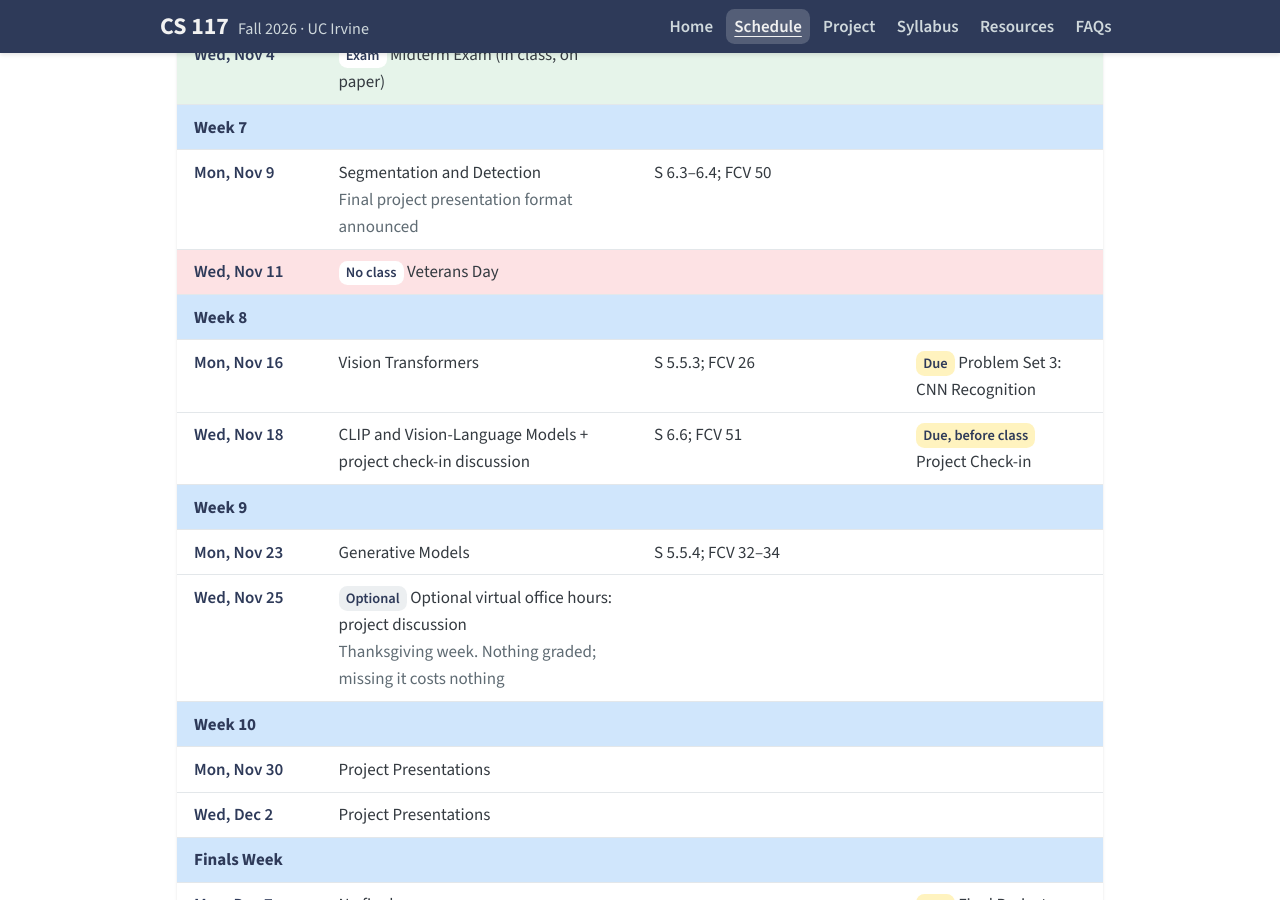
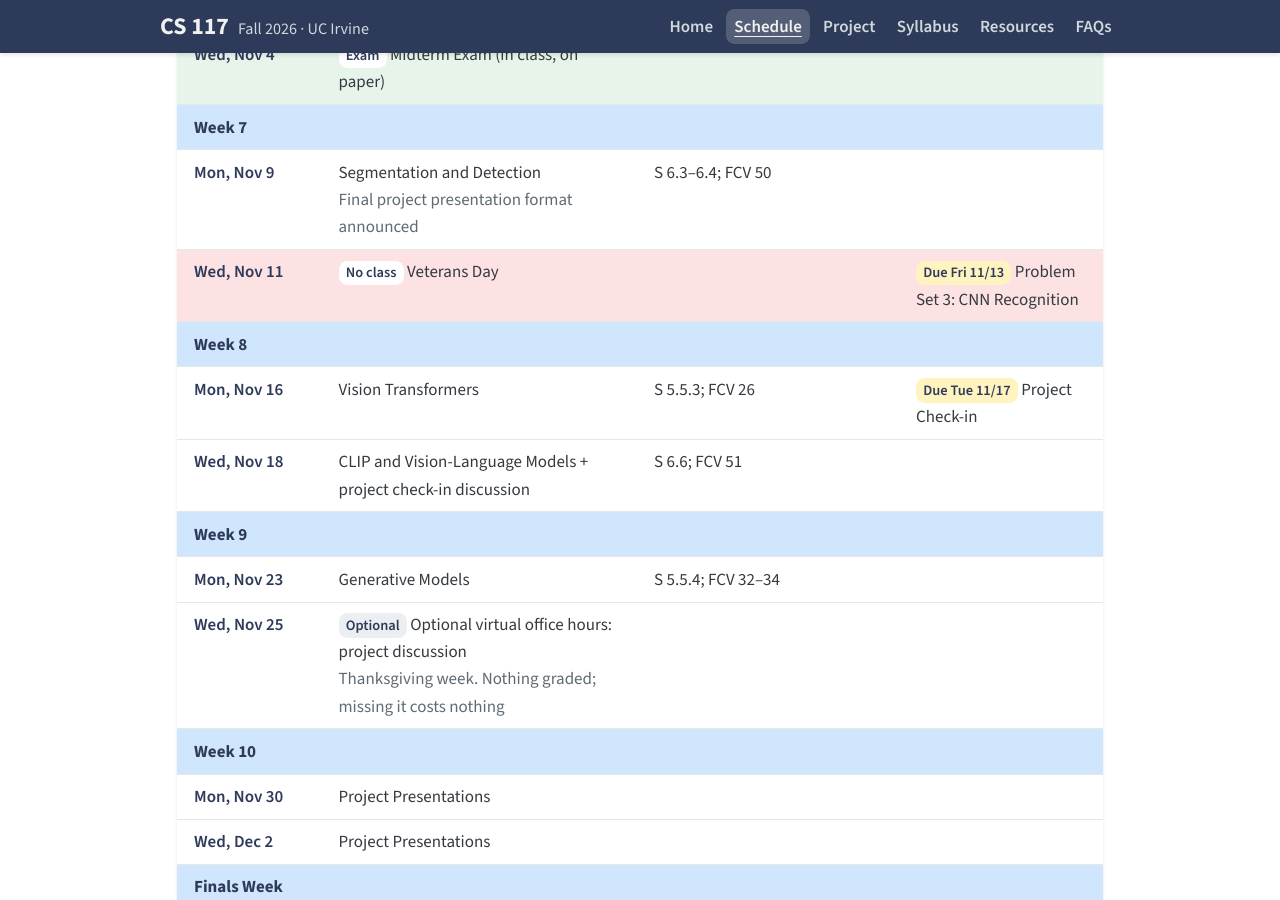
Before and after one commit to jhoffman/cs117-fa26, a Jekyll site: the page built from schedule.html, in a window 1280 px wide and 900 px high, scrolled down 1723 px. Built offline with Jekyll 4.4.1, drawn with Linux system fonts in a browser that asks for light colours.

Commit message:
Move P3 to Fri Nov 13 and check-in to Tue Nov 17, 11:59pm
Matches the revised COURSE-DESIGN.md calendar (§8.2-8.3).

Co-Authored-By: Claude Opus 5.5 <noreply@anthropic.com>

```diff
--- a/_data/assignments.yml
+++ b/_data/assignments.yml
@@ -46,13 +46,12 @@
 
 - title: "Problem Set 3: CNN Recognition"
   type: ps
-  due: 2026-11-16
+  due: 2026-11-13
   link: ""
 
 - title: "Project Check-in"
   type: project
-  due: 2026-11-18
-  due_time: "before class"
+  due: 2026-11-17
   link: ""
 
 - title: "Final Project Video + Code"
```
